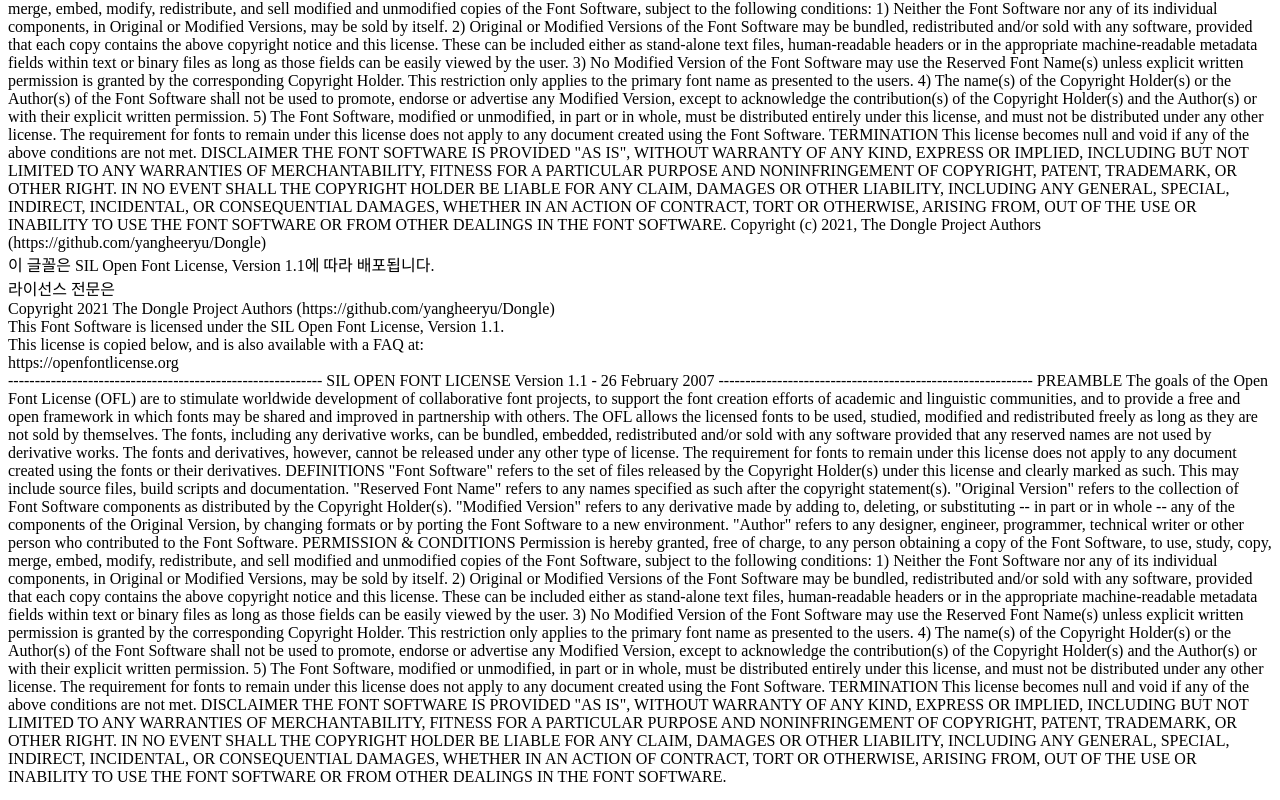
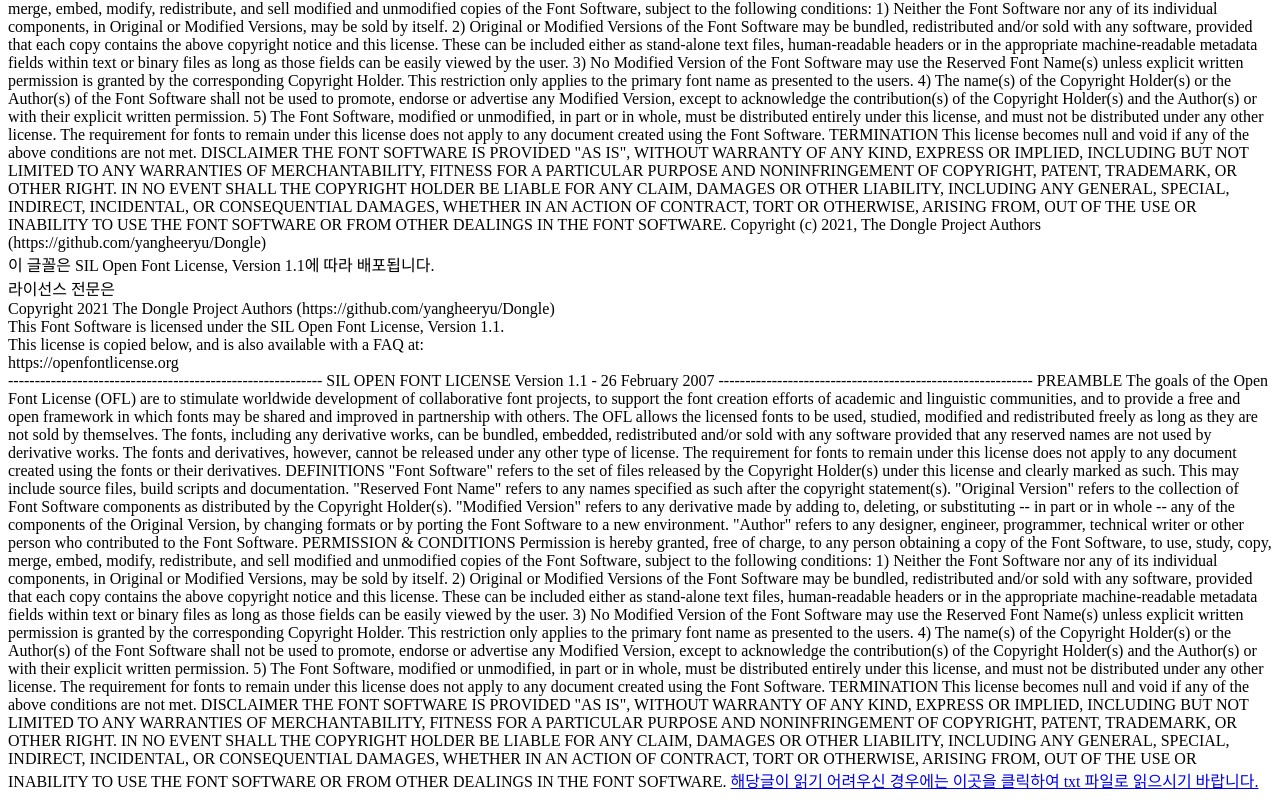
Before and after one commit to Davidkang1415/yum, a plain HTML site: page font/index.html in a window 1280 px wide. Shown: the part 356-1156 px from the top of the page. Drawn offline with Linux system fonts and the light colour scheme.

Commit message:
Add link to copyright text file in index.html

```diff
--- a/font/index.html
+++ b/font/index.html
@@ -198,6 +198,8 @@ DAMAGES, WHETHER IN AN ACTION OF CONTRACT, TORT OR OTHERWISE, ARISING
 FROM, OUT OF THE USE OR INABILITY TO USE THE FONT SOFTWARE OR FROM
 OTHER DEALINGS IN THE FONT SOFTWARE.
 
+    <a href="copyright.txt">해당글이 읽기 어려우신 경우에는 이곳을 클릭하여 txt 파일로 읽으시기 바랍니다.</a>
+
 
   </body>
 </html>
```
